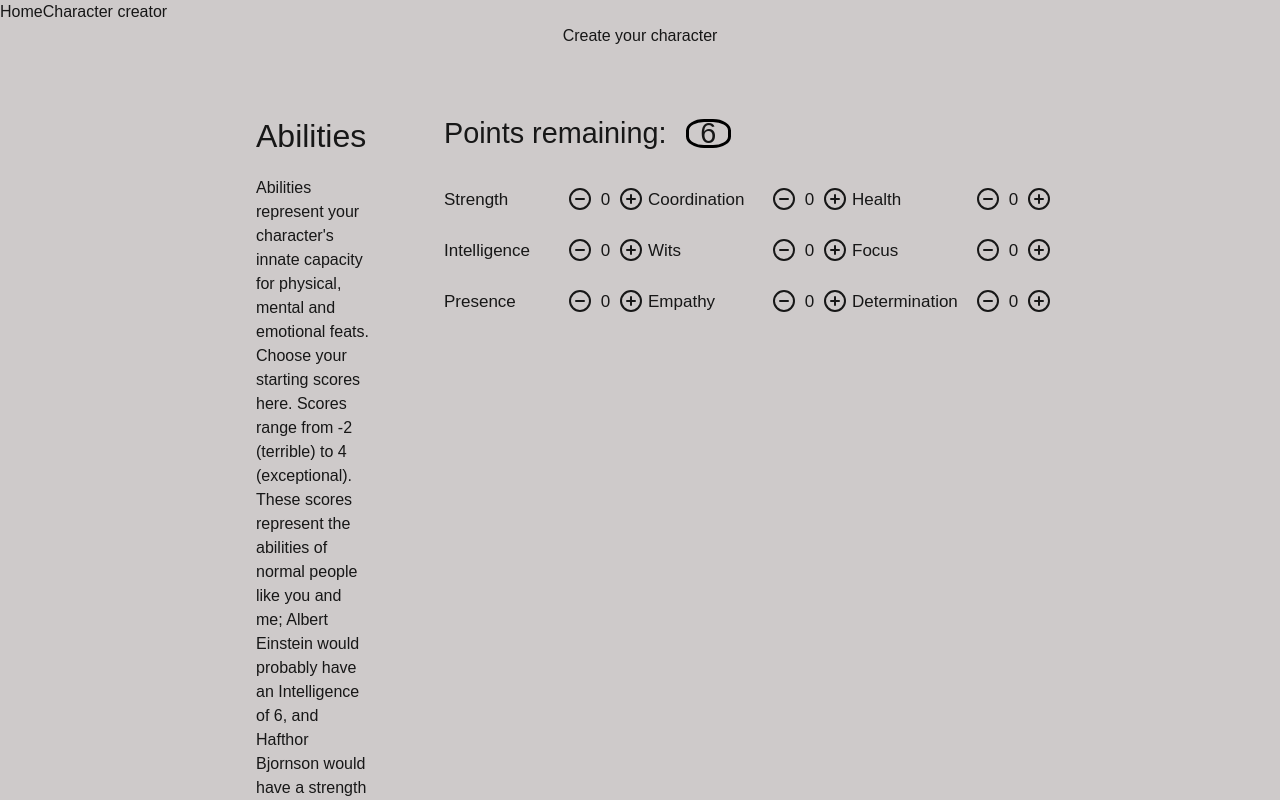
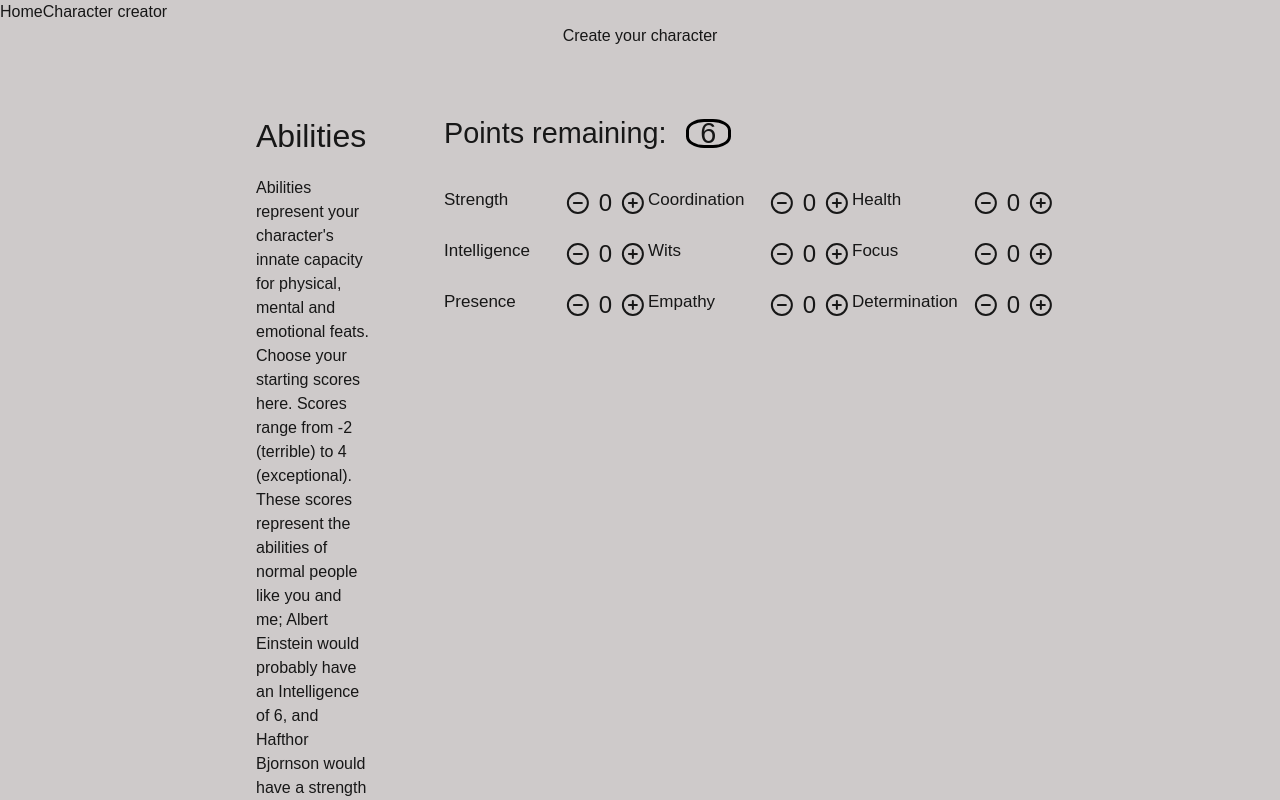
Before and after one commit to jamcentire/the-secret-power-of-humans, a Next.js app: page /character-creator in a window 1280 px wide. Shown: the top 800 px of the page. Built offline with nearby package versions, Linux system fonts and the light colour scheme.

Commit message:
First tailwind change: Inc/Dec component
[Amended to include deleted css file]

```diff
--- a/app/character-creator/NumberIncDec.css
+++ /dev/null
@@ -1,24 +0,0 @@
-.number-inc-dec-cell {
-    display: flex;
-}
-
-.number-inc-dec-cell > :nth-child(1) {
-    flex: 2;
-}
-
-.number-inc-dec-cell > :nth-child(1):hover {
-    cursor: pointer;
-}
-
-.number-inc-dec-cell > :nth-child(2) {
-    text-align: center;
-    flex: 1;
-}
-
-.number-inc-dec-cell > :nth-child(3) {
-    flex: 2;
-}
-
-.number-inc-dec-cell > :nth-child(3):hover {
-    cursor: pointer;
-}
--- a/app/character-creator/NumberIncDec.tsx
+++ b/app/character-creator/NumberIncDec.tsx
@@ -1,5 +1,4 @@
 import { CircleMinus, CirclePlus } from 'lucide-react';
-import './NumberIncDec.css';
 
 interface NumberIncDecProps {
   value: number;
@@ -10,10 +9,17 @@ interface NumberIncDecProps {
 export const NumberInceDec = (props: NumberIncDecProps) => {
   // TODO: move the inc/dec toggle into its own component, to be reused by Aspects
   return (
-    <div className='number-inc-dec-cell'>
-      <CircleMinus onClick={props.triggerDecrement}/>
-      <div>{props.value}</div>
-      <CirclePlus onClick={props.triggerIncrement}/>
+    <div className='flex flex-row items-center'>
+      <CircleMinus
+        className='basis-md hover:cursor-pointer'
+        onClick={props.triggerDecrement}
+      />
+      <div className='basis-sm text-2xl text-center'
+      >{props.value}</div>
+      <CirclePlus
+        className='basis-md hover:cursor-pointer'
+        onClick={props.triggerIncrement}
+      />
     </div>
   )
 }
```
